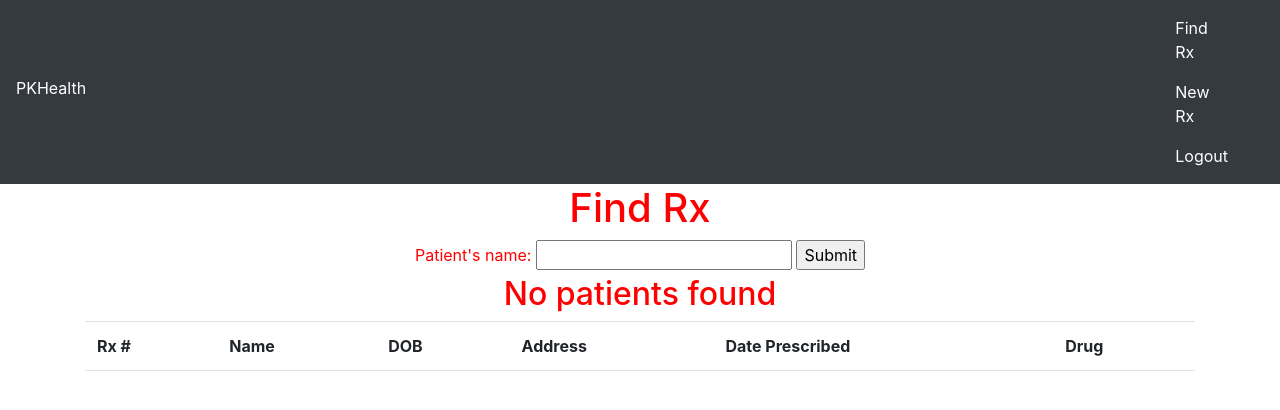
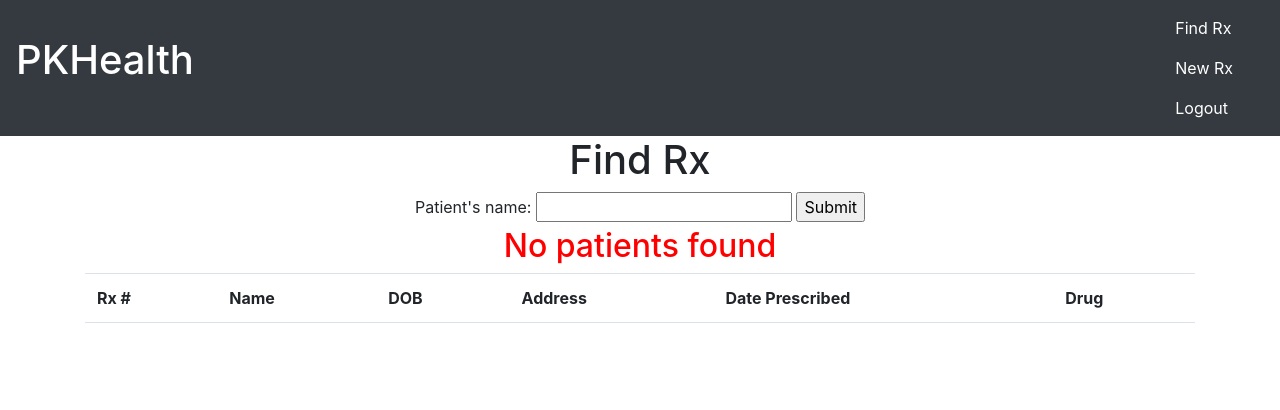
Before and after one commit to Peterhyh/prescription-database, a Flask app: page / in a window 1280 px wide. Shown: the top 410 px of the page. Run offline with Flask 2, Linux system fonts and the light colour scheme; the visitor is signed in with stand-in values (Sample User, id 1).

Commit message:
Second commit

```diff
--- a/main.py
+++ b/main.py
@@ -3,4 +3,4 @@ from rxDatabase import create_app
 app=create_app()
 
 if __name__=='__main__':
-    app.run(debug=True)
+    app.run(debug=False)
--- a/requirements.txt
+++ b/requirements.txt
@@ -35,13 +35,16 @@ MarkupSafe==2.1.1
 mccabe==0.7.0
 networkx==2.8.6
 ninja==1.10.2.3
+npm==0.1.1
 numpy==1.23.2
 opencv-python-headless==4.5.4.60
 openpyxl==3.0.10
+optional-django==0.1.0
 outcome==1.2.0
 packaging==21.3
 pandas==1.4.3
 pep8==1.7.1
+php==1.2.1
 Pillow==9.2.0
 platformdirs==2.5.2
 pluggy==1.0.0
--- a/rxDatabase/templates/base.html
+++ b/rxDatabase/templates/base.html
@@ -5,21 +5,20 @@
     <meta charset = "utf-8" />
     <meta name = "viewport" content = "width=device-width, initial-scale = 1" />
     <link rel="stylesheet" href="https://cdn.jsdelivr.net/npm/bootstrap@4.3.1/dist/css/bootstrap.min.css" integrity="sha384-ggOyR0iXCbMQv3Xipma34MD+dH/1fQ784/j6cY/iJTQUOhcWr7x9JvoRxT2MZw1T" crossorigin="anonymous">
-    <link rel="stylesheet" href="css/style.css" type="text/css" />
     <title>Prescription Database</title>
 </head>
 <body>
     <nav class="navbar navbar-dark bg-dark">
-        <label class="text-white">PKHealth</label>
+        <label class="text-white"><h1>PKHealth</h1></label>
             <div>
                 {% if user.is_authenticated %}
-                <div class="col-6 col-sm-5 text-center">
+                <div class="col">
                     <a class="nav-item nav-link text-white" id ="findrx" href="/">Find Rx</a>
                     <a class="nav-item nav-link text-white" id = "newrx" href="/newrx">New Rx</a>
                     <a class="nav-item nav-link text-white" id ="logout" href="/logout">Logout</a>
                 </div>
                 {% else %}
-                <div class="col-6 col-sm-5 text-center">
+                <div class="col">
                     <a class="nav-item nav-link text-white" id ="login" href="/login">Login</a>
                     <a class="nav-item nav-link text-white" id ="signUp" href="/sign-up">Sign Up</a>
                 </div>
--- a/rxDatabase/templates/css/style.css
+++ /dev/null
@@ -1,3 +0,0 @@
-body{
-    color: red;
-}
```
Also changed, not shown: 3 other files.
